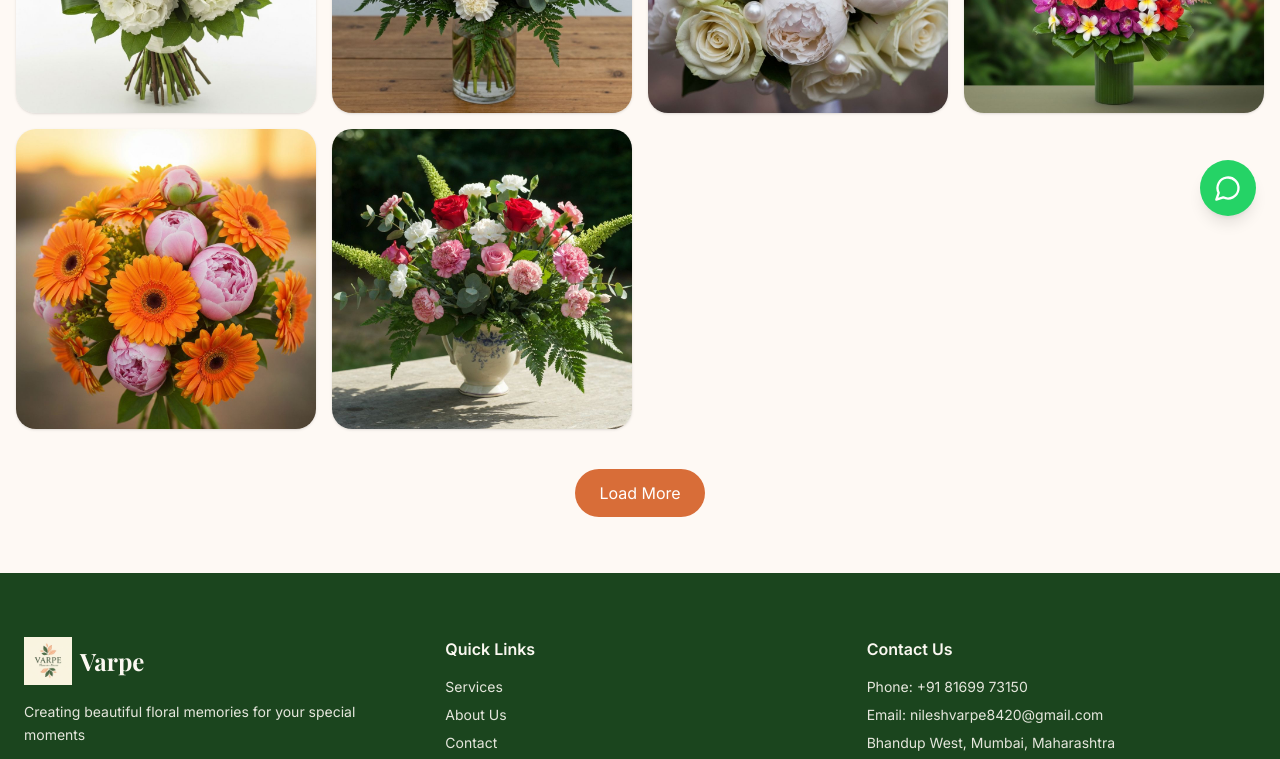
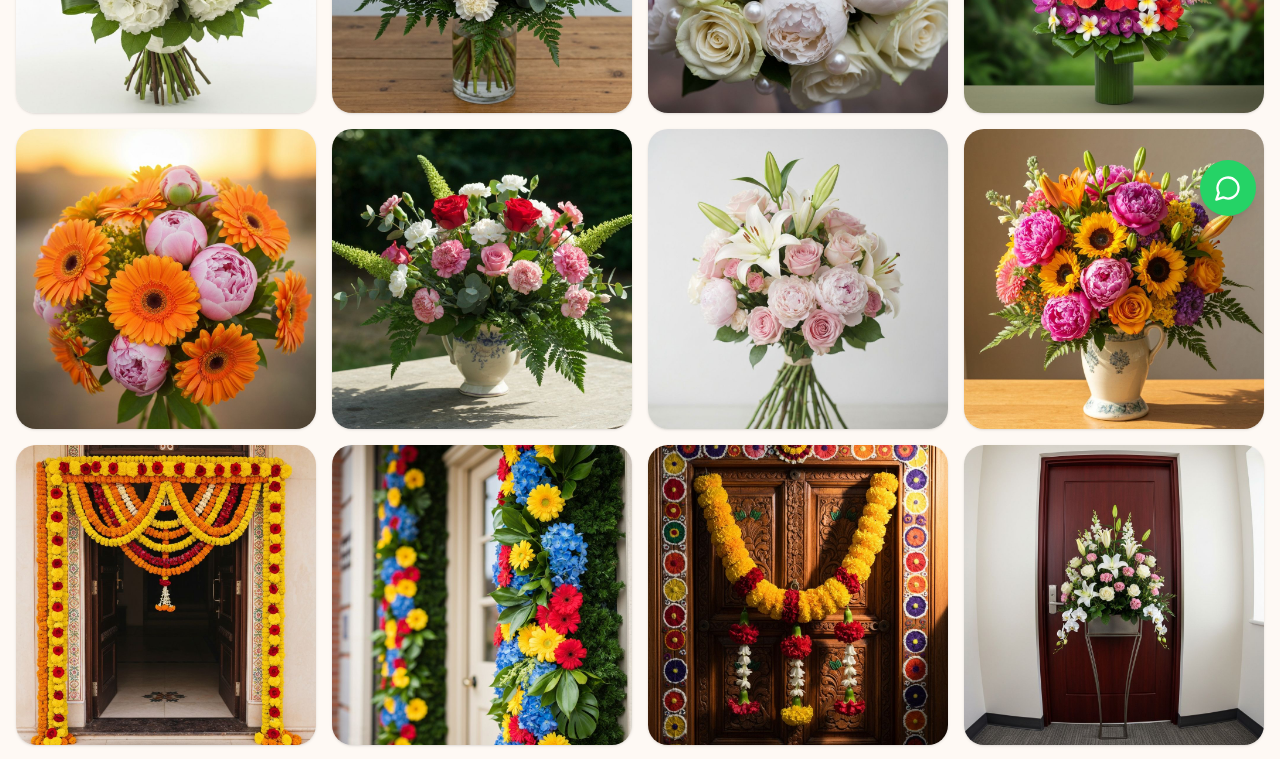
Before and after one commit to ShwetaEchake/v0-varpe-flower-decorators-website, a Next.js app: page /gallery in a window 1280 px wide. Shown: the part 560-1319 px from the top of the page. Built offline with nearby package versions, Linux system fonts and the light colour scheme; a web font is replaced by a local one.

Commit message:
feat: implement automatic scroll-based image loading
Add Intersection Observer for seamless image loading on scroll.

Co-authored-by: Shweta Echake <95959720+ShwetaEchake@users.noreply.github.com>

```diff
--- a/components/gallery.tsx
+++ b/components/gallery.tsx
@@ -1,6 +1,6 @@
 "use client"
 
-import { useState, useMemo } from "react"
+import { useState, useMemo, useEffect, useRef } from "react"
 import Image from "next/image"
 import dynamic from "next/dynamic"
 import Masonry, { ResponsiveMasonry } from "react-responsive-masonry"
@@ -214,6 +214,7 @@ export default function AdvancedGallery() {
   const [activeTab, setActiveTab] = useState("all")
   const [visible, setVisible] = useState(6)
   const [lightboxIndex, setLightboxIndex] = useState(-1)
+  const loadMoreRef = useRef(null)
 
   const filteredImages = useMemo(() => {
     const data =
@@ -227,6 +228,28 @@ export default function AdvancedGallery() {
   const slides = filteredImages.map(img => ({ src: img.image }))
 
   const visibleImages = filteredImages.slice(0, visible)
+
+  // Intersection Observer for scroll-based auto-loading
+  useEffect(() => {
+    const observer = new IntersectionObserver(
+      entries => {
+        if (entries[0].isIntersecting && visible < filteredImages.length) {
+          setVisible(v => Math.min(v + 6, filteredImages.length))
+        }
+      },
+      { threshold: 0.1, rootMargin: "100px" }
+    )
+
+    if (loadMoreRef.current) {
+      observer.observe(loadMoreRef.current)
+    }
+
+    return () => {
+      if (loadMoreRef.current) {
+        observer.unobserve(loadMoreRef.current)
+      }
+    }
+  }, [visible, filteredImages.length])
 
   return (
     <section className="bg-[#FEF9F4] py-14 px-4">
@@ -287,15 +310,15 @@ export default function AdvancedGallery() {
           </Masonry>
         </ResponsiveMasonry>
 
-        {/* Load More */}
+        {/* Load More Trigger (hidden, detects scroll) */}
         {visible < filteredImages.length && (
-          <div className="text-center mt-10">
-            <button
-              onClick={() => setVisible(v => v + 6)}
-              className="px-6 py-3 rounded-full bg-primary text-white hover:opacity-90"
-            >
-              Load More
-            </button>
+          <div ref={loadMoreRef} className="text-center mt-10 py-8">
+            <div className="inline-block px-6 py-3 rounded-full bg-primary/20 text-primary">
+              <svg className="animate-spin h-5 w-5 mx-auto" xmlns="http://www.w3.org/2000/svg" fill="none" viewBox="0 0 24 24">
+                <circle className="opacity-25" cx="12" cy="12" r="10" stroke="currentColor" strokeWidth="4"></circle>
+                <path className="opacity-75" fill="currentColor" d="M4 12a8 8 0 018-8V0C5.373 0 0 5.373 0 12h4zm2 5.291A7.962 7.962 0 014 12H0c0 3.042 1.135 5.824 3 7.938l3-2.647z"></path>
+              </svg>
+            </div>
           </div>
         )}
 
```
